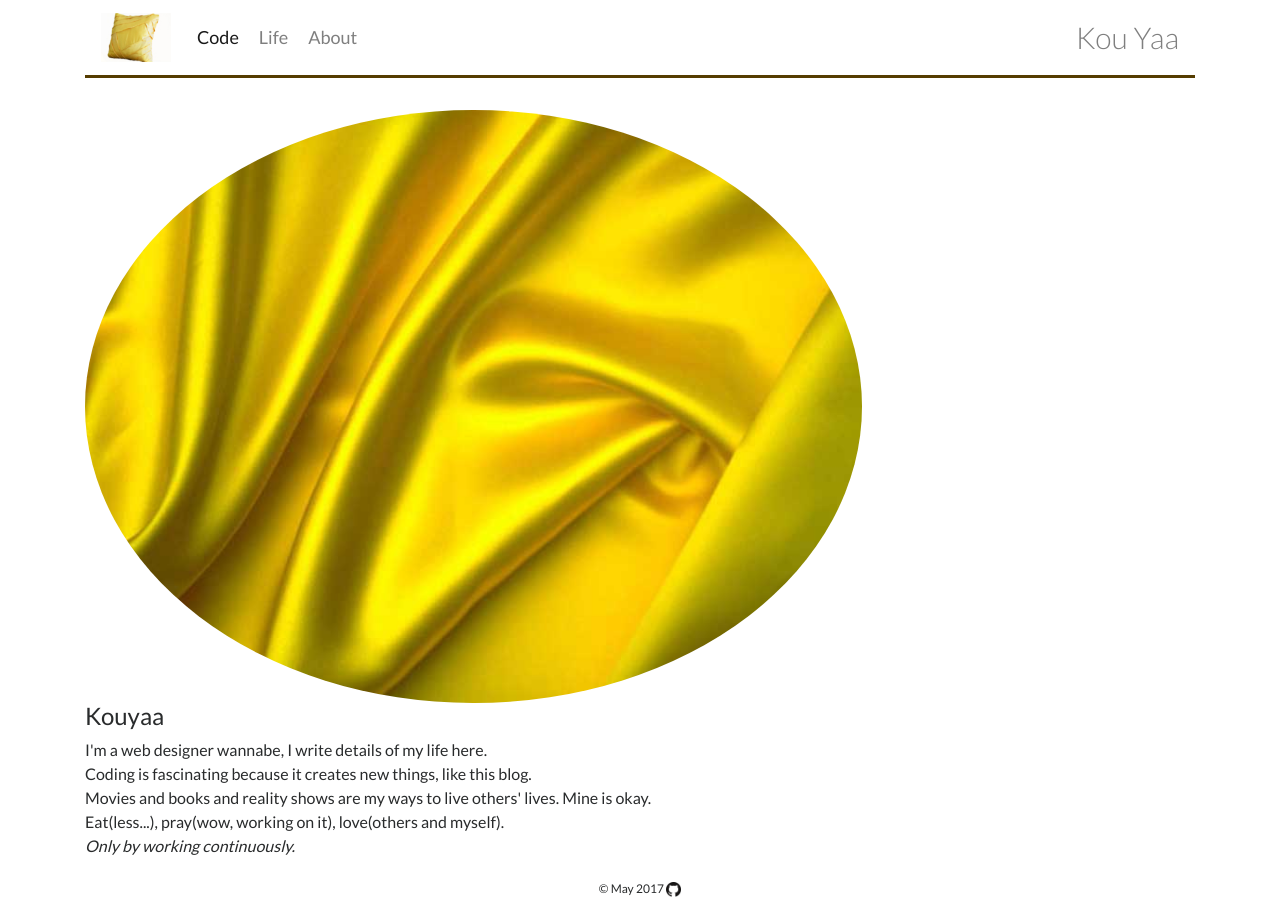
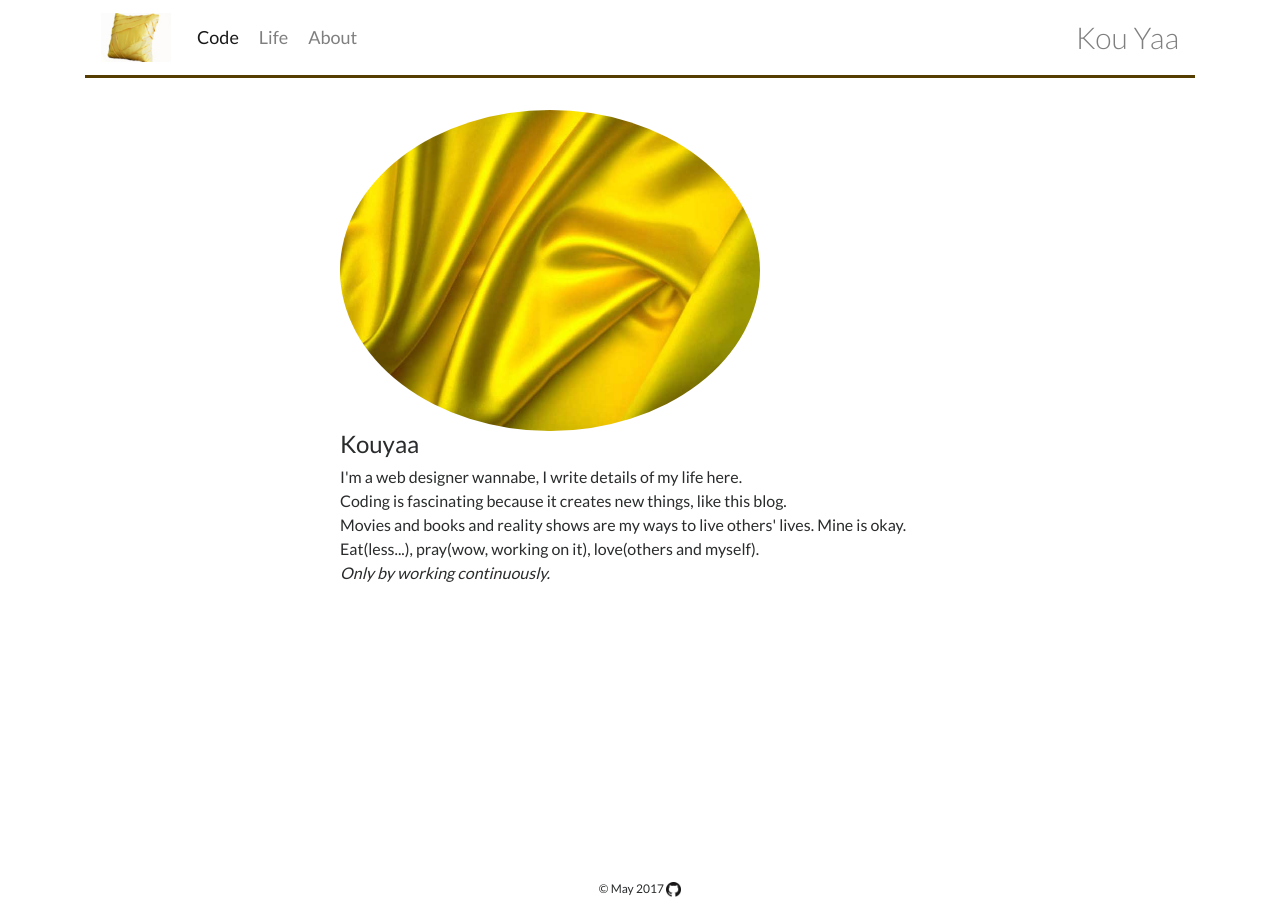
Before and after one commit to yinkouya/yinkouya.github.io, a Jekyll site: the page built from about.html, in a window 1280 px wide. Built offline with Jekyll 4.4.1, drawn with Linux system fonts in a browser that asks for light colours; nearby versions of some CDN libraries.

Commit message:
Update style.css

```diff
--- a/assets/style.css
+++ b/assets/style.css
@@ -56,3 +56,8 @@
   width: 600px;
   margin: 0 auto;
 }
+
+.main-about {
+  width: 600px;
+  margin: 0 auto;
+}
```
